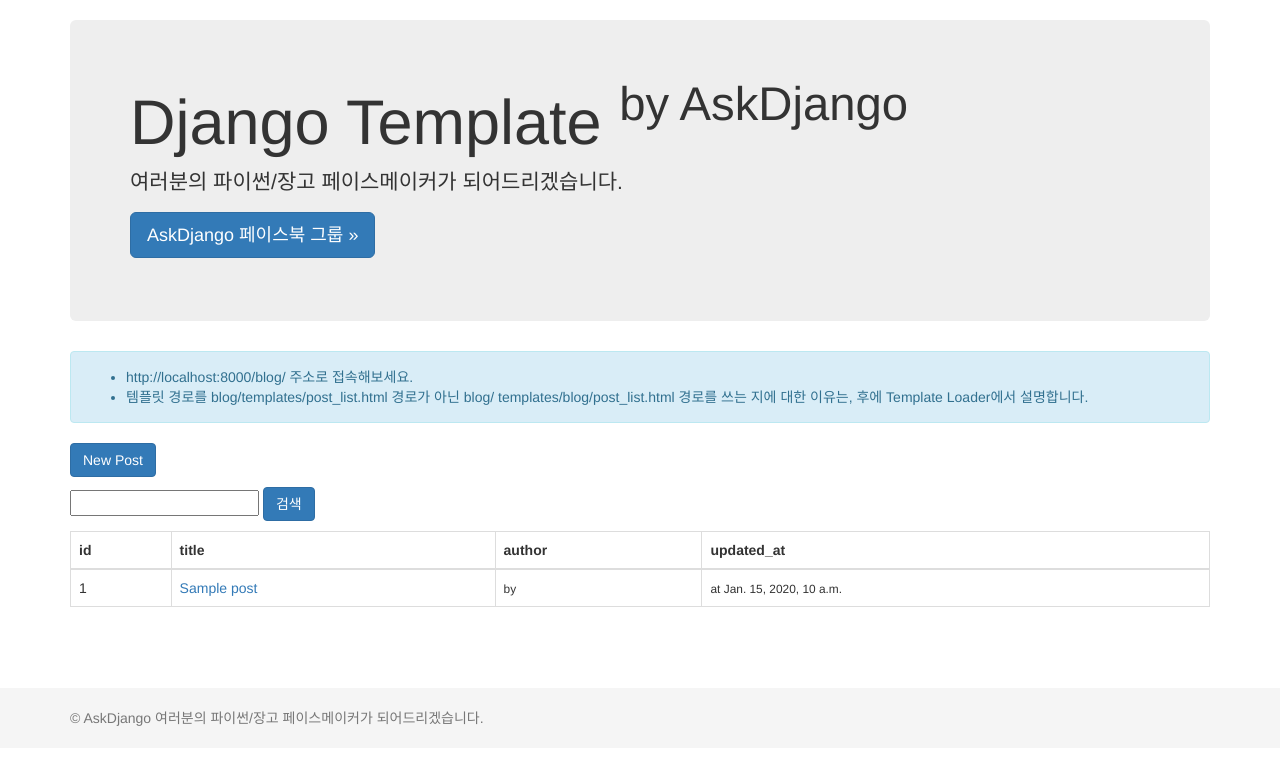
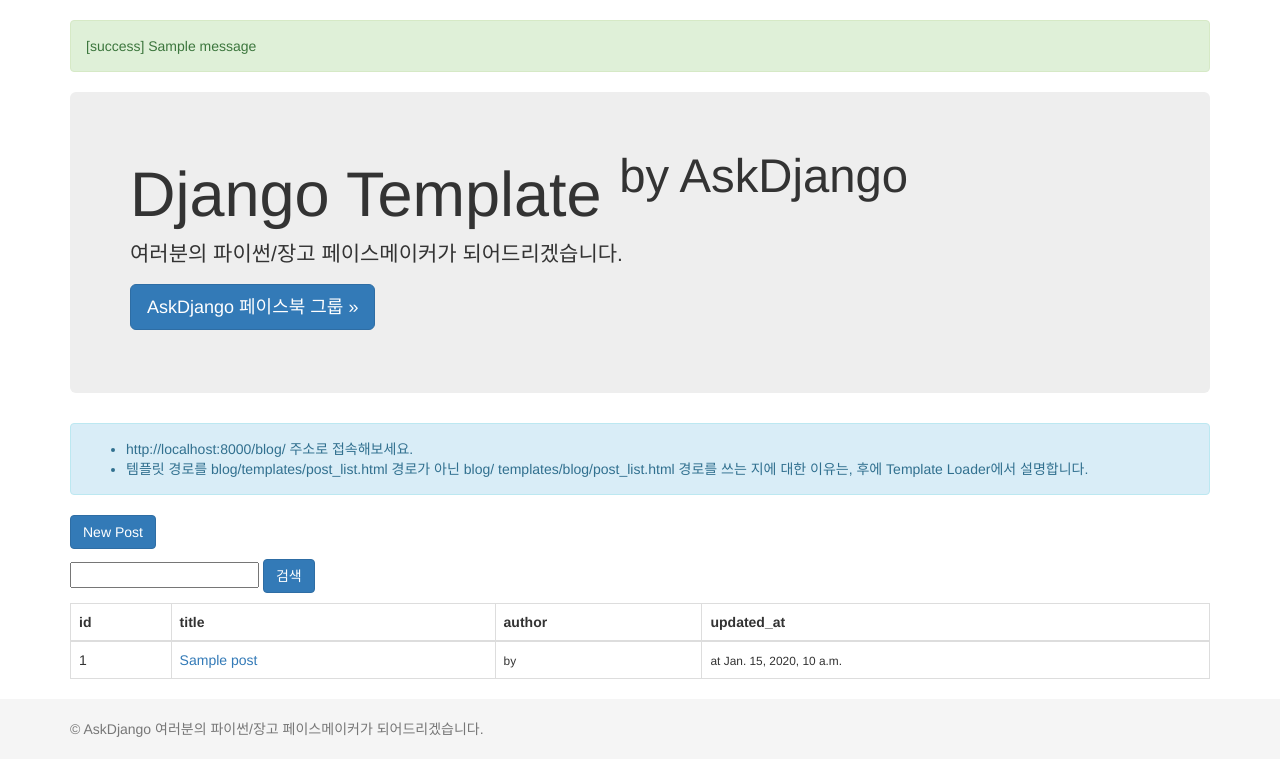
Before and after one commit to airplane22/askdjango, a Django app: page /blog/ in a window 1280 px wide. Shown: the part 52-821 px from the top of the page. Before the commit the page ends 778 px from the top, so only its background shows below. Run offline with Django 3.2, Linux system fonts and the light colour scheme; tables that the repository leaves empty hold one stand-in row (values such as "Sample post"); one stand-in notice (Sample message) is shown; some libraries are stand-ins or nearby versions.

Commit message:
blog.views.post_new/post_edit 뷰에 messages 적용

```diff
--- a/blog/urls.py
+++ b/blog/urls.py
@@ -9,7 +9,7 @@ urlpatterns = [
     path('<id>', views.post_detail, name='post_detail'),
 
     path('new/', views.post_new, name='post_new'),
-    path('<int:id>', views.post_edit, name='post_edit'),
+    path('<int:id>/', views.post_edit, name='post_edit'),
 
     path('cbv/new/', views_cbv.post_new)
 ]
--- a/blog/views.py
+++ b/blog/views.py
@@ -2,6 +2,7 @@ from blog.forms import PostForm
 from django.http import Http404
 from django.shortcuts import render, get_object_or_404, redirect
 from .models import Post
+from django.contrib import messages
 
 
 
@@ -39,6 +40,7 @@ def post_new(request):
         form = PostForm(request.POST, request.FILES)
         if form.is_valid():
             post = form.save()
+            messages.success(request, '새 포스팅을 저장했습니다.')
             return redirect(post) #post.get_absolute_url
 
     else:
@@ -54,6 +56,7 @@ def post_edit(request, id):
         form = PostForm(request.POST, request.FILES, instance=post)
         if form.is_valid():
             post = form.save()
+            messages.success(request, '포스팅을 수정했습니다.')
             return redirect(post) #post.get_absolute_url
 
     else:
--- a/project_djbasic/templates/layout.html
+++ b/project_djbasic/templates/layout.html
@@ -53,6 +53,16 @@
         </div>
     </nav>
 
+    {% if messages %}
+        <div class="container">
+        {% for message in messages %}
+            <div class="alert alert-{{ message.tags }}">
+            [{{ message.tags }}] {# 메세지 레벨 #}
+    {{ message.message }}
+            </div>{# 실제내용 #}
+    {% endfor %}
+        </div>
+    {% endif %}
 
 {% block content %}
 {% endblock %}
```
